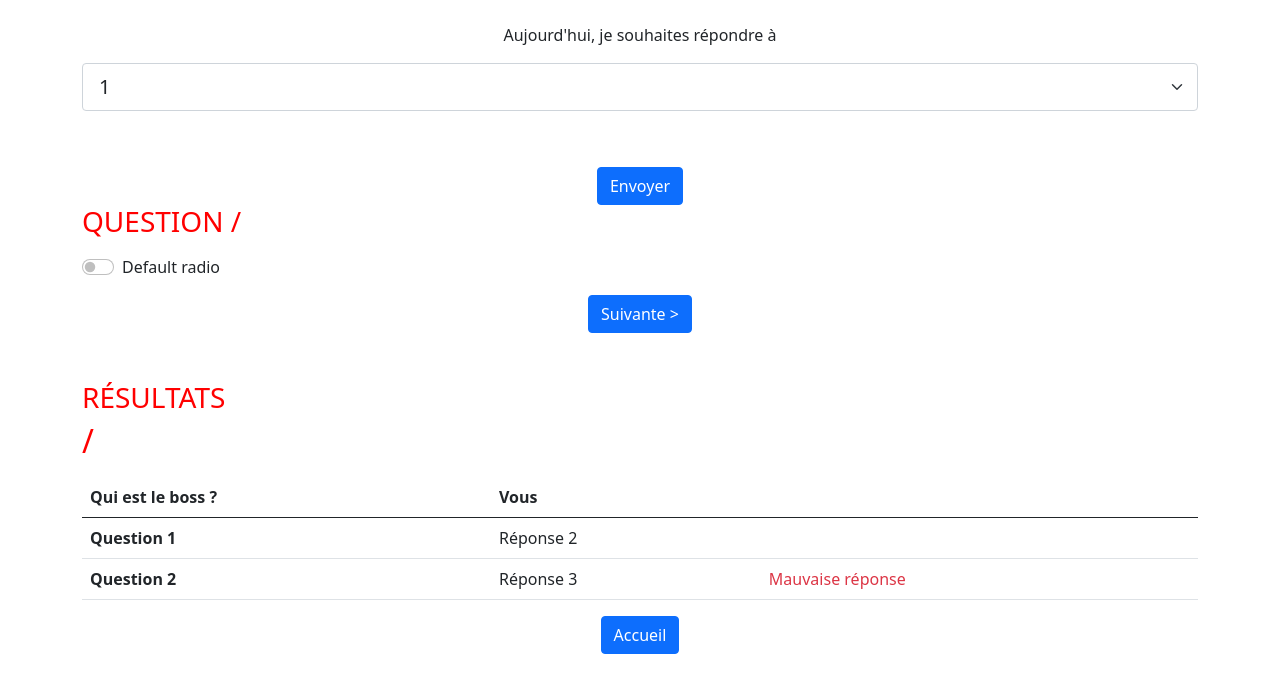
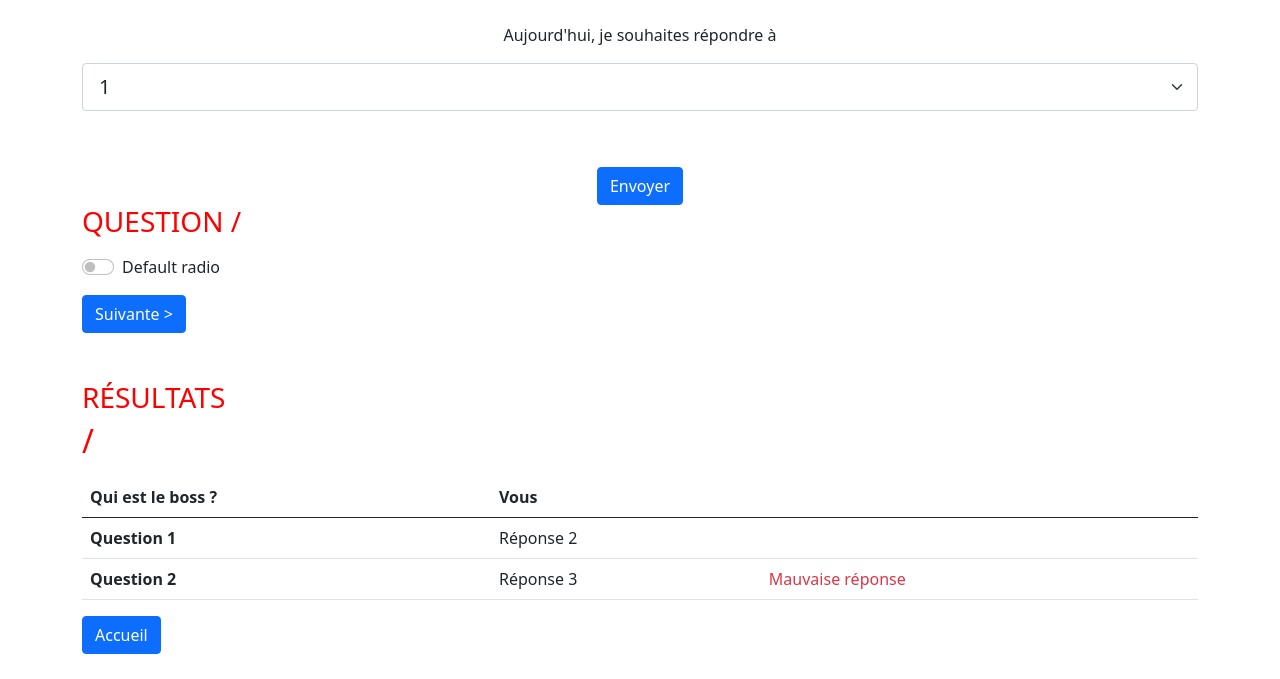
Before and after one commit to phbord/THP-js-question-pour-un-champion, a plain HTML site: page index.html in a window 1280 px wide. Shown: the part 121-800 px from the top of the page. Drawn offline with nearby package versions, Linux system fonts and the light colour scheme.

Commit message:
structure

```diff
--- a/index.html
+++ b/index.html
@@ -39,7 +39,7 @@
                             Default radio
                         </label>
                     </div>
-                    <div class="mt-3 d-flex justify-content-center">
+                    <div class="mt-3">
                         <button class="btn btn-primary" type="submit">Suivante ></button>
                     </div>
                 </form>
@@ -69,7 +69,7 @@
                             </tr>
                         </tbody>
                     </table>
-                    <div class="mt-3 d-flex justify-content-center">
+                    <div class="mt-3">
                         <button class="btn btn-primary" type="button">Accueil</button>
                     </div>
                 </div>
```
